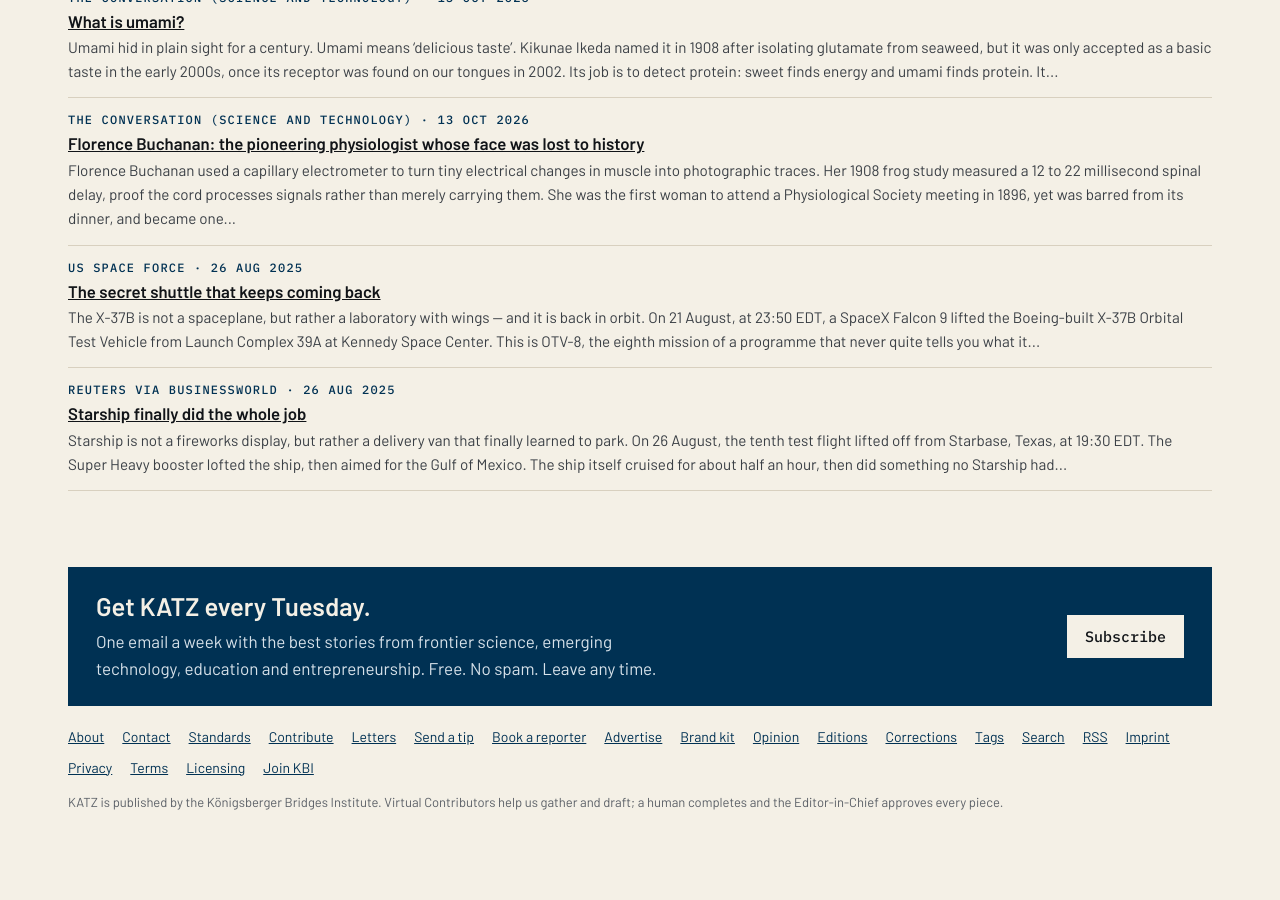
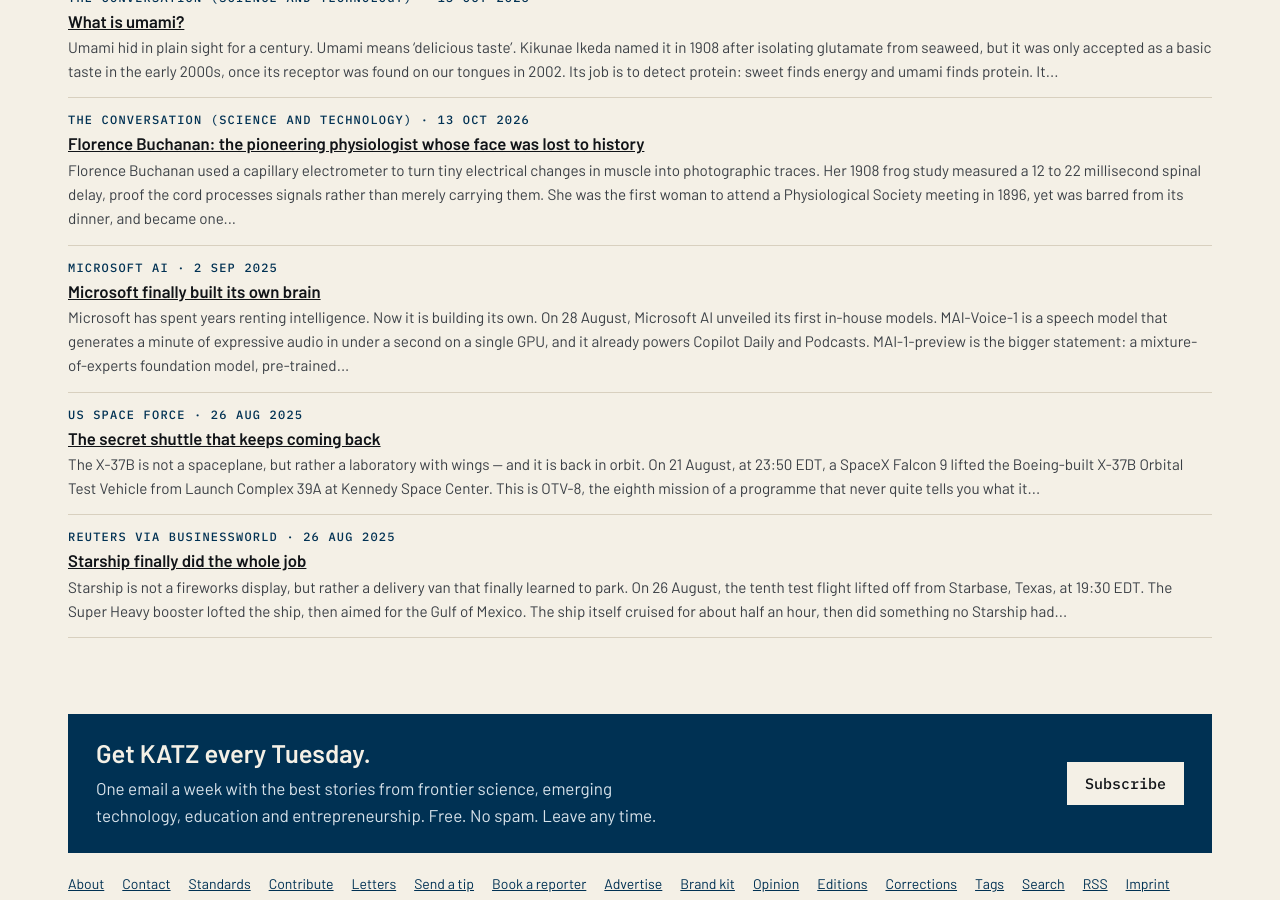
Before and after one commit to katz-news/katz.news, a Jekyll site: the page built from briefs/index.html, in a window 1280 px wide and 900 px high, scrolled down 14549 px. Built offline with Jekyll 4.4.1, drawn with Linux system fonts in a browser that asks for light colours; before the commit the page ends 15423 px from its top, so only the background shows below that.

```diff
--- a/_data/build.yml
+++ b/_data/build.yml
@@ -1 +1 @@
-published_at: 2026-11-06T18:10:38Z
+published_at: 2026-11-06T18:11:49Z
--- /dev/null
+++ b/_posts/briefs/2026-11-06-microsoft-finally-built-its-own-brain.md
@@ -0,0 +1,17 @@
+---
+published: true
+title: Microsoft finally built its own brain
+date: 2025-09-02
+section: technology
+source_name: Microsoft AI
+source_url: https://microsoft.ai/news-categories/models/page/2/
+---
+Microsoft has spent years renting intelligence. Now it is building its own.
+
+On 28 August, Microsoft AI unveiled its first in-house models. MAI-Voice-1 is a speech model that generates a minute of expressive audio in under a second on a single GPU, and it already powers Copilot Daily and Podcasts. MAI-1-preview is the bigger statement: a mixture-of-experts foundation model, pre-trained and post-trained on roughly 15,000 NVIDIA H100 GPUs, now being tested in public on LMArena.
+
+The models are not a divorce from OpenAI, but rather a declaration of independence. Microsoft remains OpenAI's largest backer, and Copilot will keep using outside models. But a company that owns the models, the compute and the product surface answers to nobody's roadmap but its own.
+
+In the end, the question is not whether MAI-1-preview beats the frontier today. It is a first foundation model, trained end to end in-house, and firsts are judged by what they make possible, not by what they win on day one.
+
+Conclusion: Microsoft is not a tenant in AI, but rather a landlord in training — homegrown, not hired.
```
